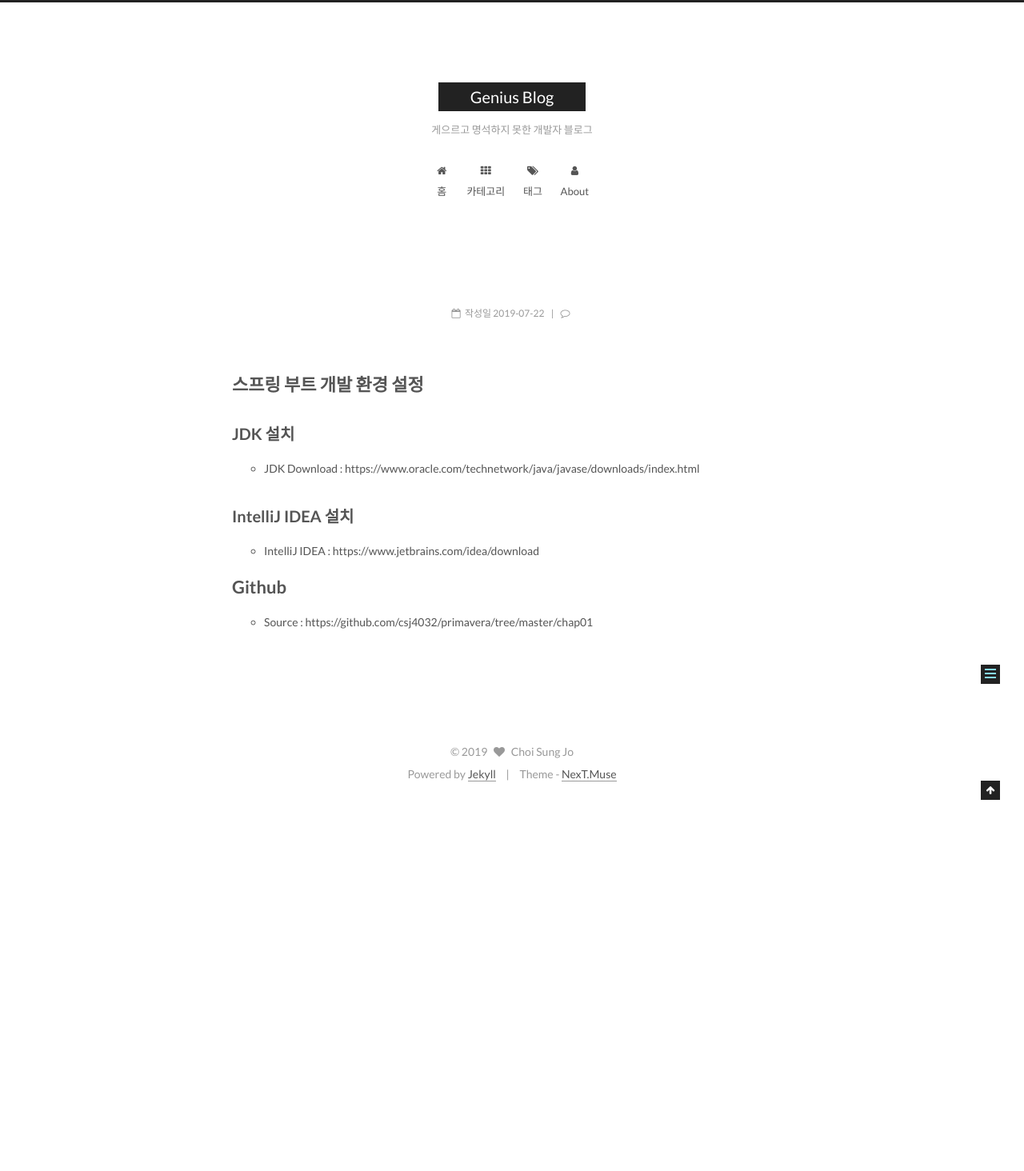
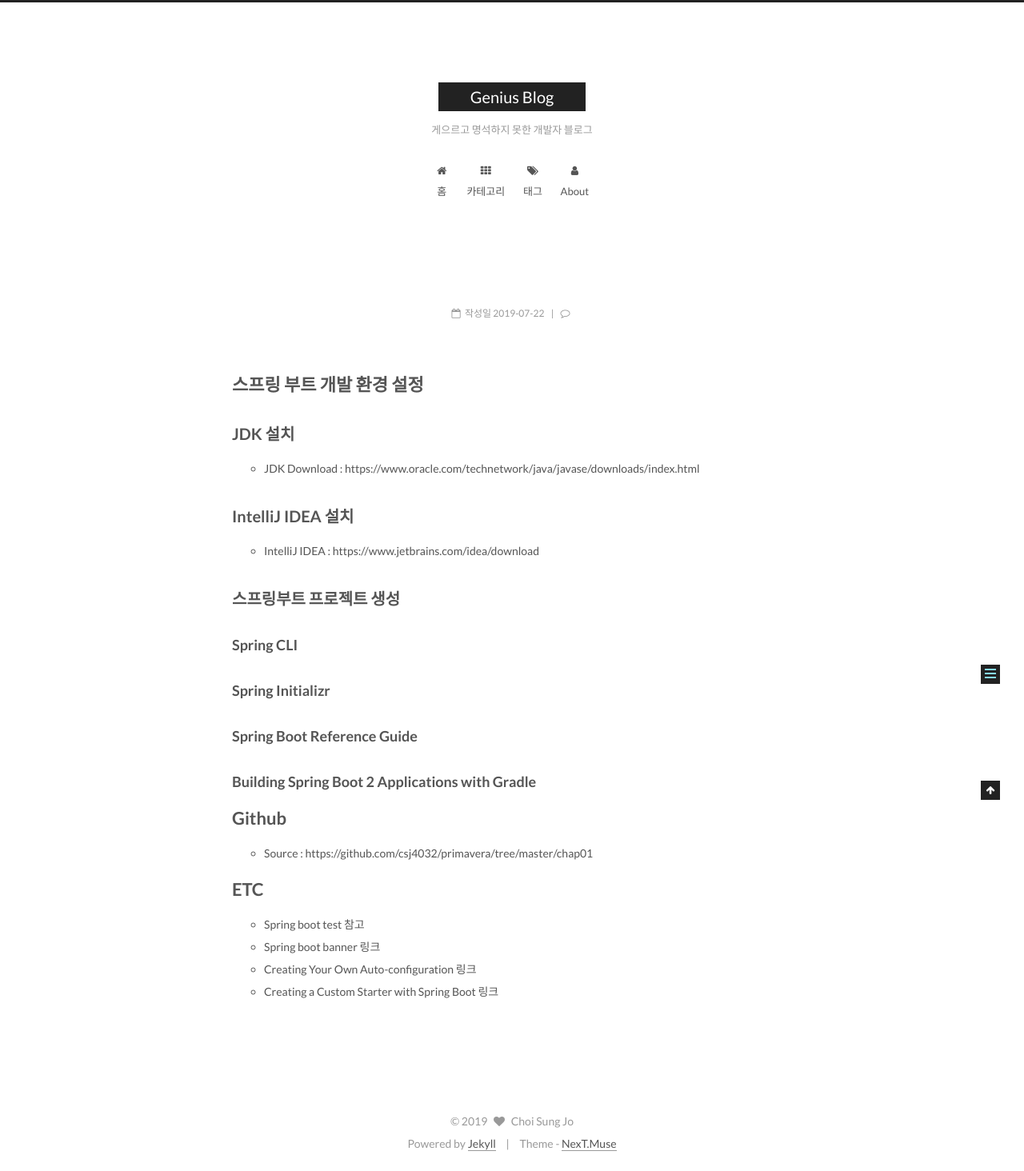
Before and after one commit to csj4032/csj4032.github.io, a Jekyll site: the page built from _posts/2019-07-22-Primavera-Chap01.md, in a window 1280 px wide. Shown: the whole page at 80% size. Built offline with Jekyll 4.4.1, drawn with Linux system fonts in a browser that asks for light colours; comment, search, counter and statistics services are not loaded; before the commit the page ends 1002 px from its top, so only the background shows below that.

Commit message:
스프링부트 챕터 01 블로깅 수정

```diff
--- a/_posts/2019-07-22-Primavera-Chap01.md
+++ b/_posts/2019-07-22-Primavera-Chap01.md
@@ -17,5 +17,17 @@ comments: true
 ## IntelliJ IDEA 설치
 * IntelliJ IDEA : https://www.jetbrains.com/idea/download
 
+## 스프링부트 프로젝트 생성
+### Spring CLI
+### Spring Initializr
+### Spring Boot Reference Guide
+### Building Spring Boot 2 Applications with Gradle
+
 # Github
 * Source : https://github.com/csj4032/primavera/tree/master/chap01
+
+# ETC
+* Spring boot test 참고
+* Spring boot banner 링크
+* Creating Your Own Auto-configuration 링크
+* Creating a Custom Starter with Spring Boot 링크
```
